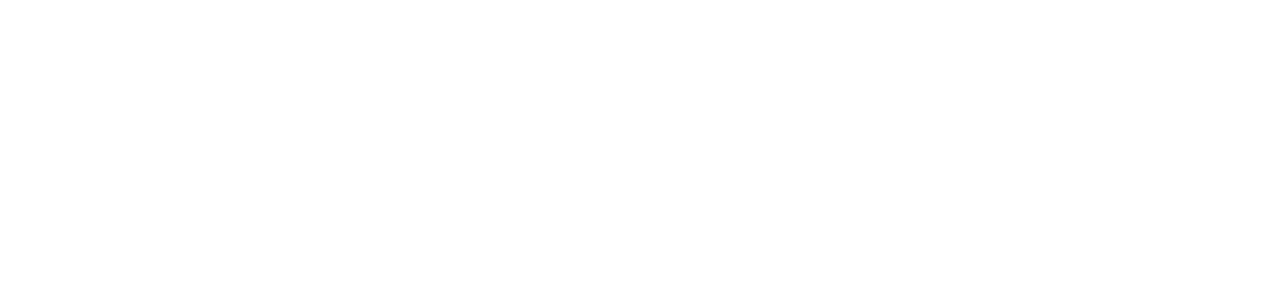
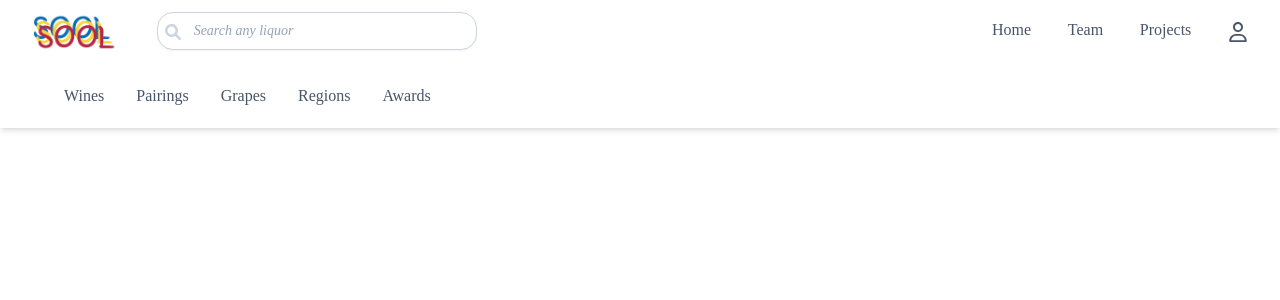
Before and after one commit to kyowoii23/soolsoolsool-frontend, a React (Create React App) app: page / in a window 1280 px wide. Shown: the top 300 px of the page. Built offline with nearby package versions, Linux system fonts and the light colour scheme.

Commit message:
[ui] Header 레이아웃 설정

```diff
--- a/src/App.js
+++ b/src/App.js
@@ -1,6 +1,8 @@
 import { Fragment } from "react";
 import { createGlobalStyle } from 'styled-components';
 import reset from "styled-reset";
+
+import Header from "./components/Header/Header";
 
 const GlobalStyle = createGlobalStyle`
   ${reset}
@@ -10,6 +12,7 @@
   return (
     <Fragment>
       <GlobalStyle />
+      <Header />
     </Fragment>
   );
 }
--- /dev/null
+++ b/src/components/Header/Header.jsx
@@ -0,0 +1,58 @@
+import logo from '../../assets/soolsoolsool.png';
+
+const Header = () => {
+    return (
+        <header className="None:container mx-auto h-16 shadow-md md:h-32">
+            <div className="h-16 xl:container xl:mx-auto md:border-0 border-b-2">
+                <div className="w-19/20 mx-auto h-16 flex">
+
+                    <div className="w-120 my-auto">
+                        <div className="flex h-10">
+                            <div className='w-5 h-5 mr-3 my-auto md:hidden'>
+                                <svg xmlns="http://www.w3.org/2000/svg" viewBox="0 0 448 512"><path d="M0 96C0 78.33 14.33 64 32 64H416C433.7 64 448 78.33 448 96C448 113.7 433.7 128 416 128H32C14.33 128 0 113.7 0 96zM0 256C0 238.3 14.33 224 32 224H416C433.7 224 448 238.3 448 256C448 273.7 433.7 288 416 288H32C14.33 288 0 273.7 0 256zM416 448H32C14.33 448 0 433.7 0 416C0 398.3 14.33 384 32 384H416C433.7 384 448 398.3 448 416C448 433.7 433.7 448 416 448z"/></svg>
+                            </div>
+                            <a href="#" className="mr-5">
+                                <img src={logo} className="md:h-10 h-9"></img>
+                            </a>
+                            <div className="hidden md:flex ml-5">
+                                <label className="relative block w-80">
+                                    <span className="absolute inset-y-0 left-0 flex items-center pl-2">
+                                        <svg className="h-4 w-4 fill-slate-300" xmlns="http://www.w3.org/2000/svg" viewBox="0 0 512 512"><path d="M500.3 443.7l-119.7-119.7c27.22-40.41 40.65-90.9 33.46-144.7C401.8 87.79 326.8 13.32 235.2 1.723C99.01-15.51-15.51 99.01 1.724 235.2c11.6 91.64 86.08 166.7 177.6 178.9c53.8 7.189 104.3-6.236 144.7-33.46l119.7 119.7c15.62 15.62 40.95 15.62 56.57 0C515.9 484.7 515.9 459.3 500.3 443.7zM79.1 208c0-70.58 57.42-128 128-128s128 57.42 128 128c0 70.58-57.42 128-128 128S79.1 278.6 79.1 208z"/></svg>
+                                    </span>
+                                    <input className="placeholder:italic placeholder:text-slate-400 block bg-white w-full border border-slate-300 rounded-2xl py-2 pl-9 pr-3 shadow-sm focus:outline-none focus:border-sky-500 focus:ring-sky-500 focus:ring-1 sm:text-sm" placeholder="Search any liquor" type="text" name="search"/>
+                                </label>
+                            </div>
+                        </div>
+                    </div>
+
+                    <div className="flex-auto"></div>
+
+                    <div className="w-64 my-auto">
+                        <nav className="flex md:justify-between justify-end">
+                            <a href="/dashboard" className="text-slate-600 hover:text-slate-900 hidden md:flex">Home</a>
+                            <a href="/team" className="text-slate-600 hover:text-slate-900 hidden md:flex">Team</a>
+                            <a href="/projects" className="text-slate-600 hover:text-slate-900 hidden md:flex">Projects</a>
+                            <a href="/mypage" className="fill-slate-600 hover:fill-slate-900">
+                                <svg className="w-5 h-5" xmlns="http://www.w3.org/2000/svg" viewBox="0 0 448 512"><path d="M272 304h-96C78.8 304 0 382.8 0 480c0 17.67 14.33 32 32 32h384c17.67 0 32-14.33 32-32C448 382.8 369.2 304 272 304zM48.99 464C56.89 400.9 110.8 352 176 352h96c65.16 0 119.1 48.95 127 112H48.99zM224 256c70.69 0 128-57.31 128-128c0-70.69-57.31-128-128-128S96 57.31 96 128C96 198.7 153.3 256 224 256zM224 48c44.11 0 80 35.89 80 80c0 44.11-35.89 80-80 80S144 172.1 144 128C144 83.89 179.9 48 224 48z"/></svg>
+                            </a>
+                            <div className='ml-4 mr-3 md:hidden'>
+                                <svg className="h-5 w-5 fill-slate-500" xmlns="http://www.w3.org/2000/svg" viewBox="0 0 512 512"><path d="M500.3 443.7l-119.7-119.7c27.22-40.41 40.65-90.9 33.46-144.7C401.8 87.79 326.8 13.32 235.2 1.723C99.01-15.51-15.51 99.01 1.724 235.2c11.6 91.64 86.08 166.7 177.6 178.9c53.8 7.189 104.3-6.236 144.7-33.46l119.7 119.7c15.62 15.62 40.95 15.62 56.57 0C515.9 484.7 515.9 459.3 500.3 443.7zM79.1 208c0-70.58 57.42-128 128-128s128 57.42 128 128c0 70.58-57.42 128-128 128S79.1 278.6 79.1 208z"/></svg>
+                            </div>
+                        </nav>
+                    </div>
+                </div>
+            </div>
+            <div className="h-16 xl:container xl:mx-auto">
+                <nav className="w-19/20 mx-auto h-16 flex items-center">
+                    <a href="/recommand" className="text-slate-600 hover:text-slate-900 hidden md:flex ml-8">Wines</a>
+                    <a href="/recommand" className="text-slate-600 hover:text-slate-900 hidden md:flex ml-8">Pairings</a>
+                    <a href="/recommand" className="text-slate-600 hover:text-slate-900 hidden md:flex ml-8">Grapes</a>
+                    <a href="/recommand" className="text-slate-600 hover:text-slate-900 hidden md:flex ml-8">Regions</a>
+                    <a href="/recommand" className="text-slate-600 hover:text-slate-900 hidden md:flex ml-8">Awards</a>
+                </nav>
+            </div>
+        </header>
+    )
+}
+
+export default Header;
```
